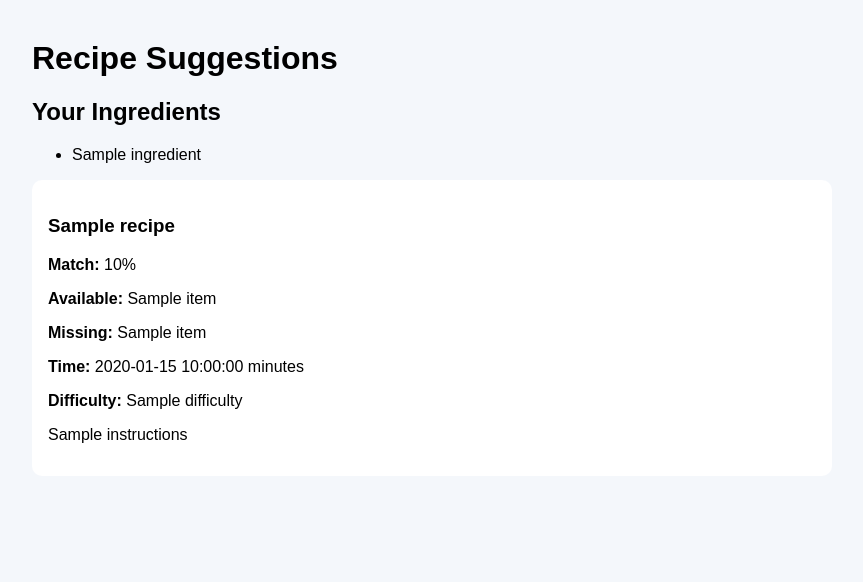
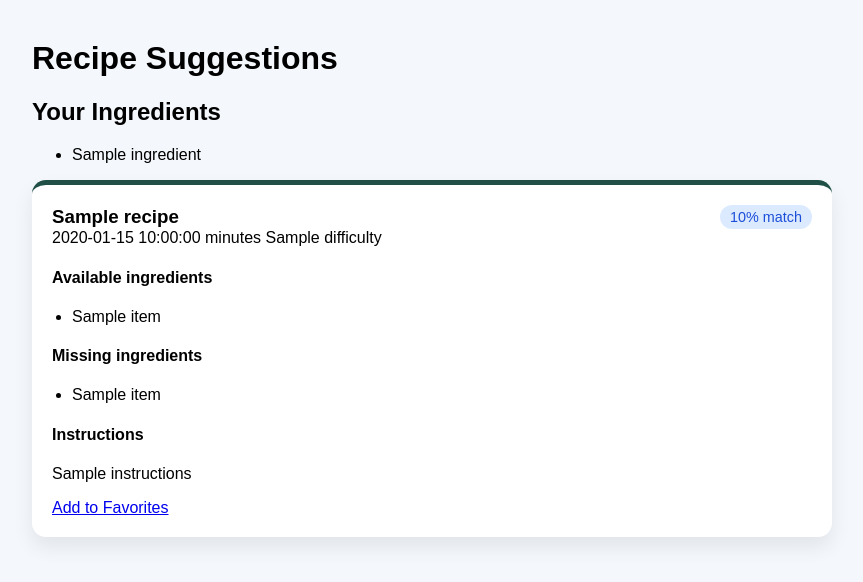
Before and after one commit to 2026-pwr-sl/script-languages-6g, a Flask app: template Frinder/templates/recipes.html in a window 1280 px wide. Shown: the top 582 px of the page, without its empty margins (208-1071 px from the left). Run offline with Flask 3, Linux system fonts and the light colour scheme; the template is opened without the code that fills it: most values are stand-ins (such as "Sample title", 1, 10 or a date in 2020).

Commit message:
Recipe panel designed and implemented

```diff
--- a/Frinder/static/style.css
+++ b/Frinder/static/style.css
@@ -38,3 +38,43 @@ button {
   background: #fee2e2;
   padding: 10px;
 }
+
+.recipe-card {
+  background: white;
+  border-radius: 14px;
+  padding: 20px;
+  box-shadow: 0 10px 20px rgba(0, 0, 0, 0.08);
+  border-top: 5px solid #1f4f46;
+}
+
+.recipe-card__top {
+  display: flex;
+  justify-content: space-between;
+  align-items: center;
+  gap: 12px;
+}
+
+.recipe-card__title {
+  margin: 0;
+}
+
+.recipe-card__badge {
+  background: #dbeafe;
+  color: #1d4ed8;
+  padding: 4px 10px;
+  border-radius: 999px;
+  font-size: 0.9rem;
+}
+
+.recipe-card__section {
+  margin-top: 14px;
+}
+
+.recipe-card__list {
+  margin: 8px 0 0;
+  padding-left: 20px;
+}
+
+.recipe-card__actions {
+  margin-top: 16px;
+}
--- a/Frinder/templates/recipes.html
+++ b/Frinder/templates/recipes.html
@@ -12,13 +12,42 @@
 
 {% for recipe in suggestions %}
   <div class="recipe-card">
-    <h3>{{ recipe.name }}</h3>
-    <p><strong>Match:</strong> {{ recipe.match_score }}%</p>
-    <p><strong>Available:</strong> {{ recipe.available_ingredients | join(', ') }}</p>
-    <p><strong>Missing:</strong> {{ recipe.missing_ingredients | join(', ') }}</p>
-    <p><strong>Time:</strong> {{ recipe.cooking_time }} minutes</p>
-    <p><strong>Difficulty:</strong> {{ recipe.difficulty }}</p>
+  <div class="recipe-card__top">
+    <h3 class="recipe-card__title">{{ recipe.name }}</h3>
+    <span class="recipe-card__badge">{{ recipe.match_score }}% match</span>
+  </div>
+
+  <div class="recipe-card__meta">
+    <span>{{ recipe.cooking_time }} minutes</span>
+    <span>{{ recipe.difficulty }}</span>
+  </div>
+
+  <div class="recipe-card__section">
+    <h4>Available ingredients</h4>
+    <ul class="recipe-card__list">
+      {% for item in recipe.available_ingredients %}
+        <li>{{ item }}</li>
+      {% endfor %}
+    </ul>
+  </div>
+
+  <div class="recipe-card__section">
+    <h4>Missing ingredients</h4>
+    <ul class="recipe-card__list">
+      {% for item in recipe.missing_ingredients %}
+        <li>{{ item }}</li>
+      {% endfor %}
+    </ul>
+  </div>
+
+  <div class="recipe-card__section">
+    <h4>Instructions</h4>
     <p>{{ recipe.instructions }}</p>
   </div>
+
+  <div class="recipe-card__actions">
+    <a href="#">Add to Favorites</a>
+  </div>
+</div>
 {% endfor %}
 {% endblock %}
```
